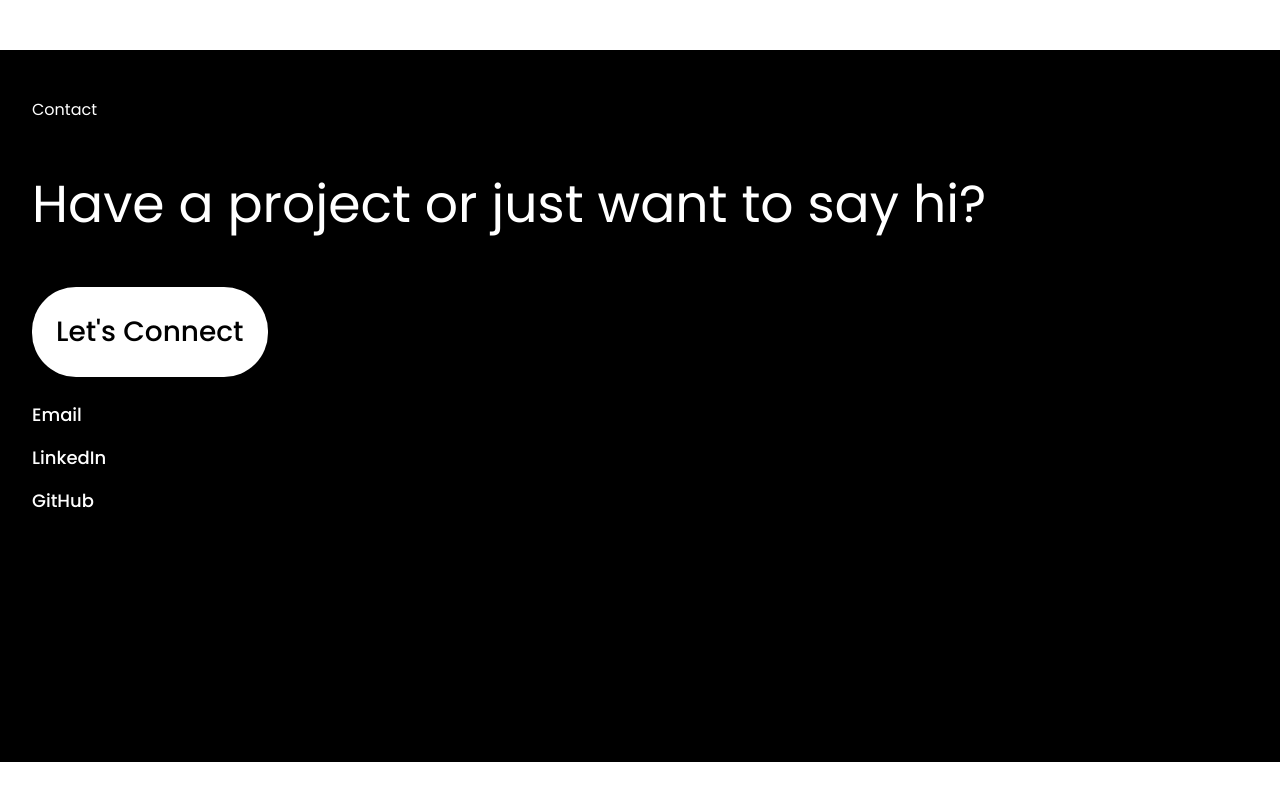
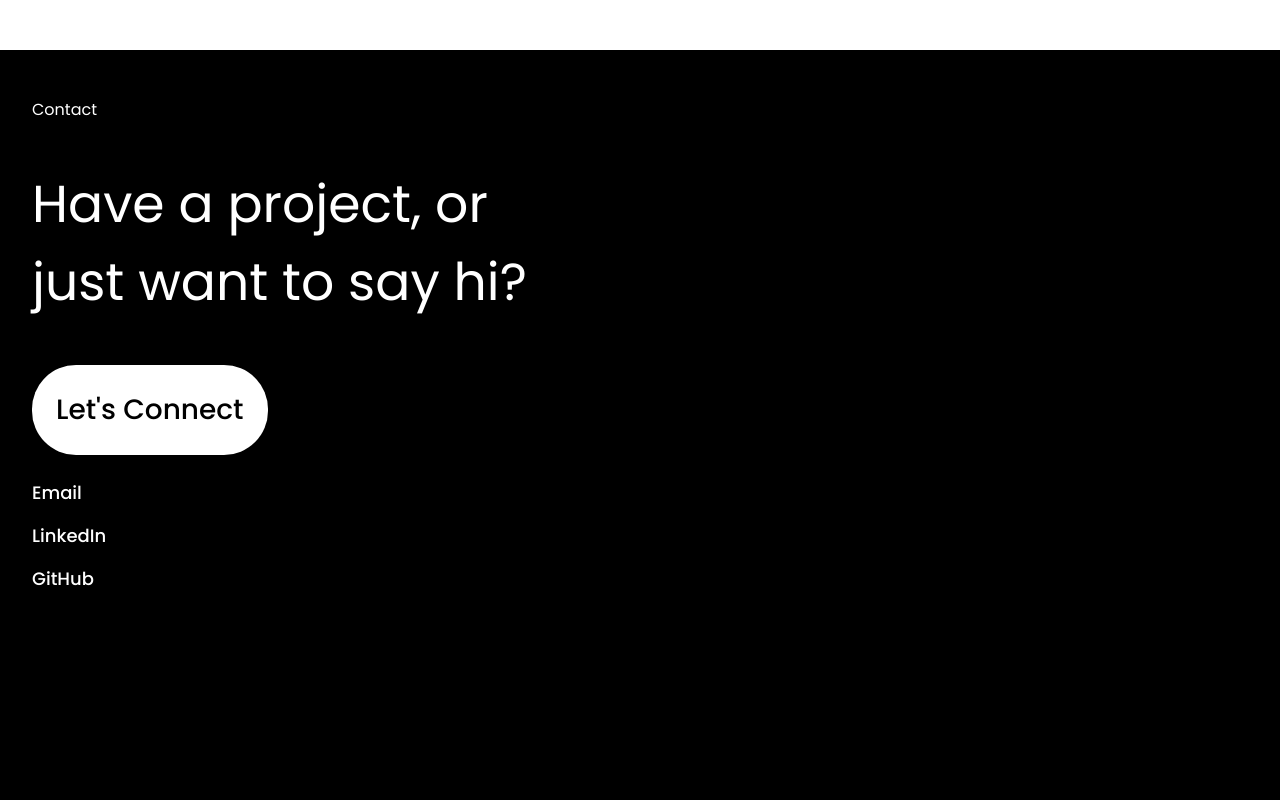
Before and after one commit to sheet848/personal-portfolio, a React (Vite) app: page / in a window 1280 px wide. Shown: the part 2161-2961 px from the top of the page. Before the commit the page ends 2923 px from the top, so only its background shows below. Built offline with nearby package versions, Linux system fonts and the light colour scheme.

Commit message:
Update Footer.jsx

```diff
--- a/src/components/Footer.jsx
+++ b/src/components/Footer.jsx
@@ -8,7 +8,7 @@ const Footer = () => {
         <div className="footer-content">
         <div className="contact">
             <p className="footer-title">Contact</p>
-            <h2>Have a project or just want to say hi?</h2>
+            <h2>Have a project, or<br></br> just want to say hi?</h2>
             <Button text="Let's Connect" bgcolor="#fff"/>
         </div>
         <div className="social-links">
```
